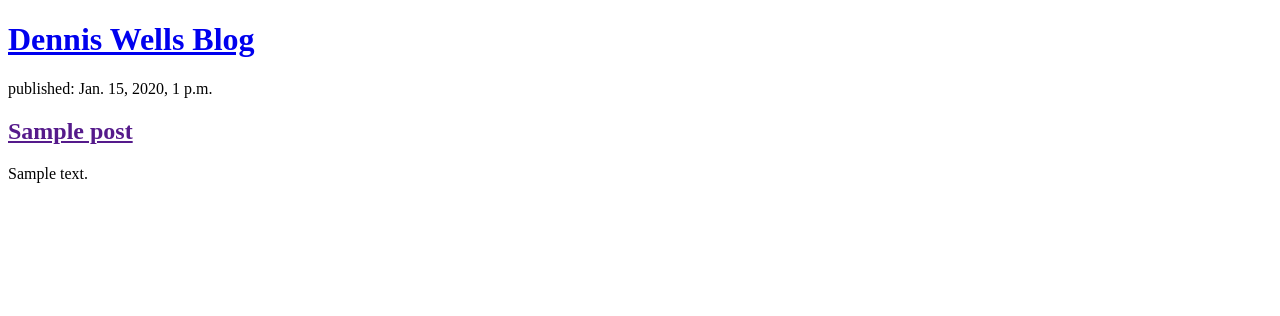
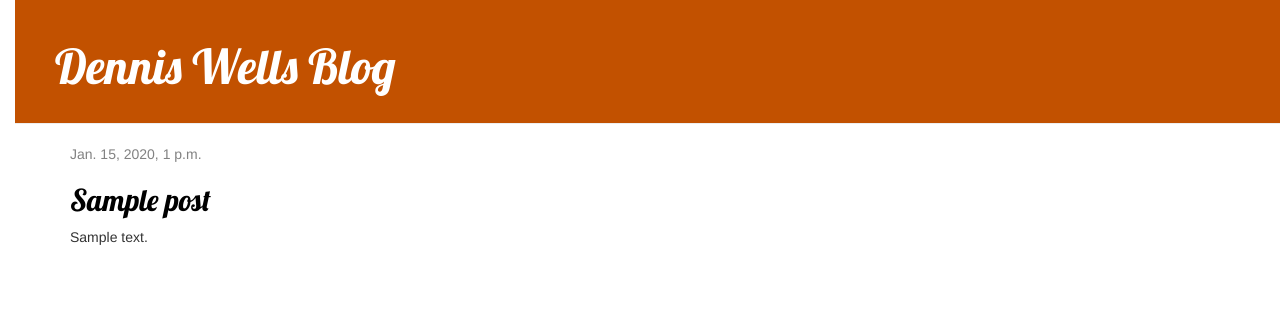
Before and after one commit to DennisWells/my-first-blog, a Django app: template blog/templates/blog/post_list.html in a window 1280 px wide. Shown: the top 316 px of the page. Run offline with Django 3.2, Linux system fonts and the light colour scheme; the template is opened without the code that fills it: values that come from a table or form of the project are taken from there, others are empty; tables that the repository leaves empty hold one stand-in row (values such as "Sample post"); some libraries are stand-ins or nearby versions.

Commit message:
Added view and template for detailed blog post as well as CSS for the site.

```diff
--- a/blog/models.py
+++ b/blog/models.py
@@ -3,12 +3,13 @@ from django.db import models
 from django.utils import timezone
 
 class Post(models.Model):
-    author = models.ForeignKey(settings.AUTH_USER_MODEL,on_delete=models.CASCADE)
+    author = models.ForeignKey(settings.AUTH_USER_MODEL, on_delete=models.CASCADE)
     title = models.CharField(max_length=200)
     text = models.TextField()
     created_date = models.DateTimeField(default=timezone.now)
     published_date = models.DateTimeField(blank=True, null=True)
-
+    # gets rid of the pylint error.
+    objects = models.Manager()
     def publish(self):
         self.published_date = timezone.now()
         self.save()
--- /dev/null
+++ b/blog/static/css/blog.css
@@ -0,0 +1,55 @@
+h1 a, h2 a {
+    color: #c25100;
+    font-family: 'Lobster';
+}
+
+body {
+    padding-left: 15px;
+}
+
+.page-header {
+    background-color: #C25100;
+    margin-top: 0;
+    padding: 20px 20px 20px 40px;
+}
+
+.page-header h1, .page-header h1 a, .page-header h1 a:visited, .page-header h1 a:active {
+    color: #ffffff;
+    font-size: 36pt;
+    text-decoration: none;
+}
+
+.content {
+    margin-left: 40px;
+}
+
+h1, h2, h3, h4 {
+    font-family: 'Lobster', cursive;
+}
+
+.date {
+    color: #828282;
+}
+
+.save {
+    float: right;
+}
+
+.post-form textarea, .post-form input {
+    width: 100%;
+}
+
+.top-menu, .top-menu:hover, .top-menu:visited {
+    color: #ffffff;
+    float: right;
+    font-size: 26pt;
+    margin-right: 20px;
+}
+
+.post {
+    margin-bottom: 70px;
+}
+
+.post h2 a, .post h2 a:visited {
+    color: #000000;
+}
--- /dev/null
+++ b/blog/templates/blog/base.html
@@ -0,0 +1,28 @@
+{% load static %}
+<!DOCTYPE html>
+<html>
+    <head>
+        <link rel="stylesheet" href="//maxcdn.bootstrapcdn.com/bootstrap/3.2.0/css/bootstrap.min.css">
+        <link rel="stylesheet" href="//maxcdn.bootstrapcdn.com/bootstrap/3.2.0/css/bootstrap-theme.min.css">
+        <link href="//fonts.googleapis.com/css?family=Lobster&subset=latin,latin-ext" rel="stylesheet" type="text/css">
+        <link rel="stylesheet" href="{% static 'css/blog.css' %}">
+        <title>Dennis Wells' Blog</title>
+    </head>
+
+    <body>
+
+        <div class="page-header">
+            <h1><a href="/">Dennis Wells Blog</a> </h1>
+        </div>
+
+        <div class="content container">
+            <div class="row">
+                <div class="col-md-8">
+                        {% block content %}
+                        {% endblock %}
+                </div>
+            </div>
+        </div>
+
+    </body>
+</html>
--- a/blog/templates/blog/post_list.html
+++ b/blog/templates/blog/post_list.html
@@ -1,24 +1,13 @@
-<!DOCTYPE html>
-<html>
-    <head>
-        <title>
-            Dennis Wells' Blog
-        </title>
-    </head>
+{% extends 'blog/base.html' %}
 
-    <body>
-
-        <div>
-            <h1><a href="/">Dennis Wells Blog</a> </h1>
+{% block content %}
+    {% for post in posts %}
+        <div class="post">
+            <div class="date">
+                {{ post.published_date}}
+            </div>
+            <h2><a href="{% url 'post_detail' pk=post.pk %}">{{ post.title }}</a></h2>
+            <p>{{ post.text|linebreaksbr }}</p>
         </div>
-
-        {% for post in posts %}
-            <div>
-                <p>published: {{ post.published_date}}</p>
-                <h2><a href="">{{ post.title }}</a></h2>
-                <p>{{ post.text|linebreaksbr }}</p>
-            </div>
-        {% endfor %}
-
-    </body>
-</html>
+    {% endfor %}
+{% endblock %}
--- a/blog/urls.py
+++ b/blog/urls.py
@@ -3,4 +3,5 @@ from . import views
 
 urlpatterns = [
     path('', views.post_list, name='post_list'),
+    path('post/<int:pk>/', views.post_detail, name='post_detail'),
 ]
```
Also changed, not shown: blog/templates/blog/post_detail.html (added, +13 -0 lines), blog/views.py (+6 -1 lines).
